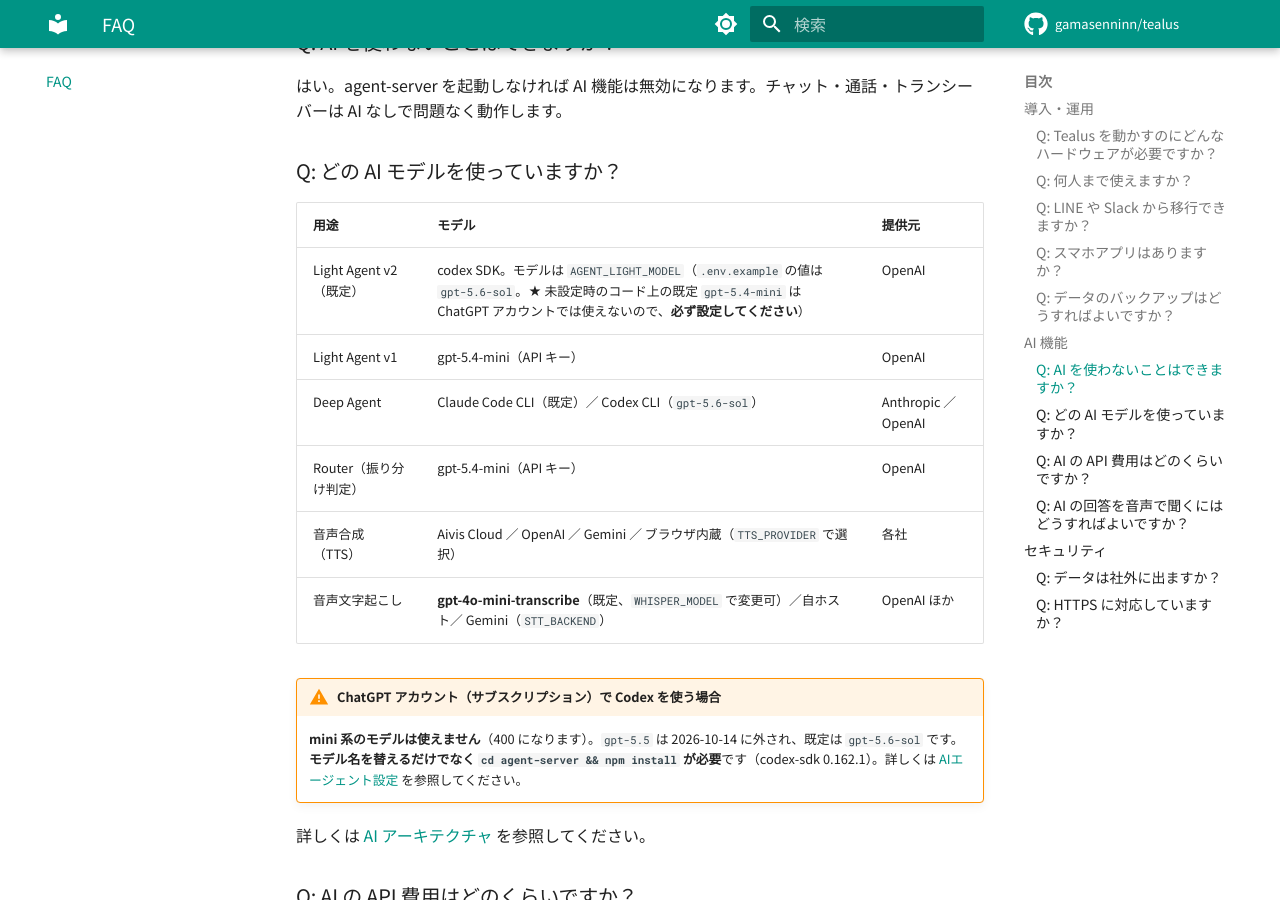
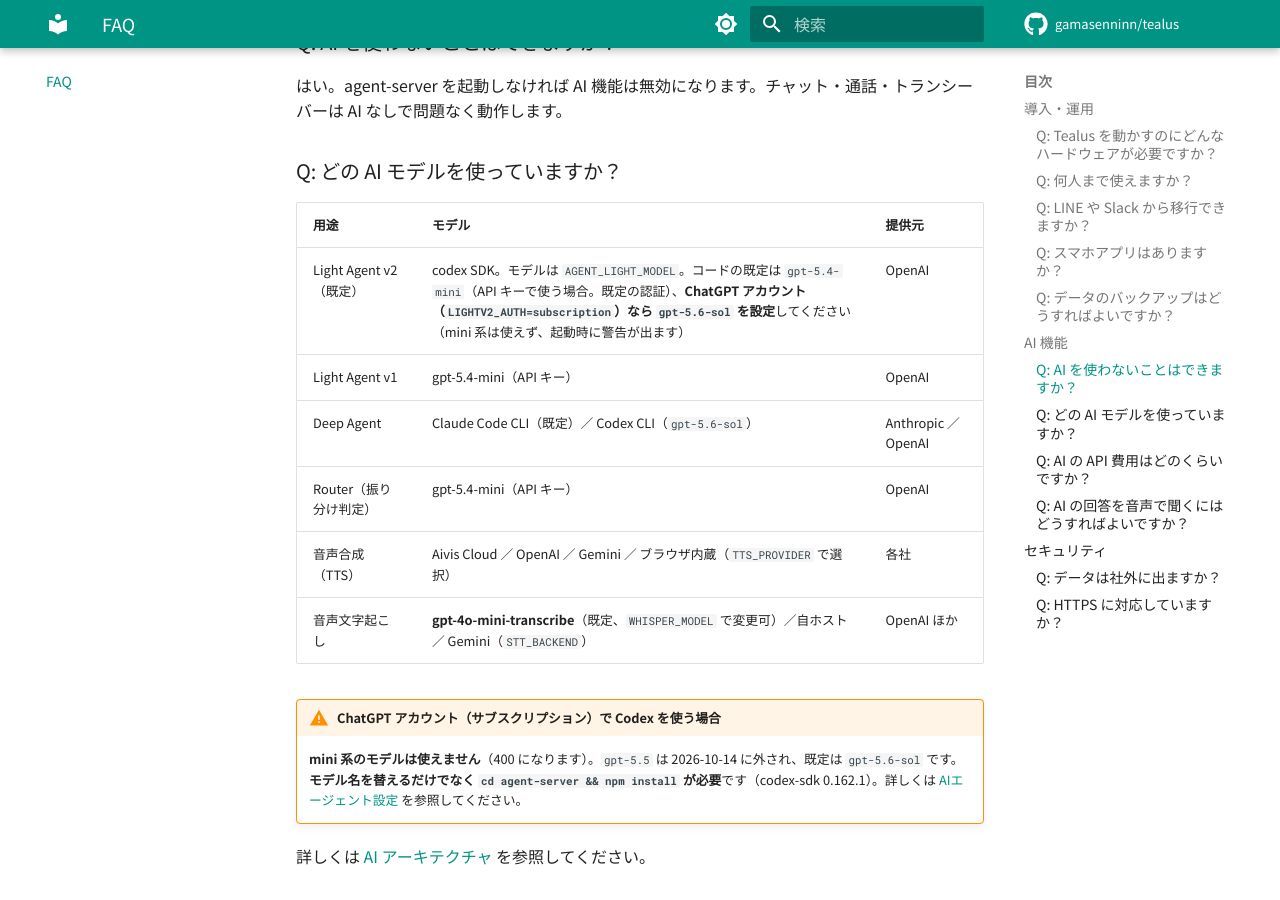
Before and after one commit to gamasenninn/tealus-docs, an MkDocs documentation site: the page built from docs/faq.md, in a window 1280 px wide and 900 px high, scrolled down 1723 px. Built offline with MkDocs 1.6.1 and Material for MkDocs 9.7.7, drawn with Linux system fonts in a browser that asks for light colours; comment, search, counter and statistics services are not loaded.

Commit message:
本体班の持ち帰りの結果を反映: OPENAI_IMAGE_MODEL と Light v2 の既定モデル
- OPENAI_IMAGE_MODEL は本体 db890c7 以降、agent-server の .env に書けば tealus-mcp に届く
  (再起動後から)。v0.11.1 以前は届かない
- AGENT_LIGHT_MODEL のコード既定 gpt-5.4-mini は API キー (既定の認証) なら使える。
  ChatGPT アカウントのときだけ gpt-5.6-sol を設定、と書き分ける (C4 を訂正)

Co-Authored-By: Claude Opus 5.5 <noreply@anthropic.com>

```diff
--- a/docs/faq.md
+++ b/docs/faq.md
@@ -59,7 +59,7 @@ LINE とは**連携ブリッジがあります**（LINE のグループと Tealu
 
 | 用途 | モデル | 提供元 |
 |---|---|---|
-| Light Agent v2（既定） | codex SDK。モデルは `AGENT_LIGHT_MODEL`（`.env.example` の値は `gpt-5.6-sol`。★ 未設定時のコード上の既定 `gpt-5.4-mini` は ChatGPT アカウントでは使えないので、**必ず設定してください**） | OpenAI |
+| Light Agent v2（既定） | codex SDK。モデルは `AGENT_LIGHT_MODEL`。コードの既定は `gpt-5.4-mini`（API キーで使う場合。既定の認証）、**ChatGPT アカウント（`LIGHTV2_AUTH=subscription`）なら `gpt-5.6-sol` を設定**してください（mini 系は使えず、起動時に警告が出ます） | OpenAI |
 | Light Agent v1 | gpt-5.4-mini（API キー） | OpenAI |
 | Deep Agent | Claude Code CLI（既定）／ Codex CLI（`gpt-5.6-sol`） | Anthropic ／ OpenAI |
 | Router（振り分け判定） | gpt-5.4-mini（API キー） | OpenAI |
```
Also changed, not shown: docs/admin/server-setup.md (+1 -1 lines).
